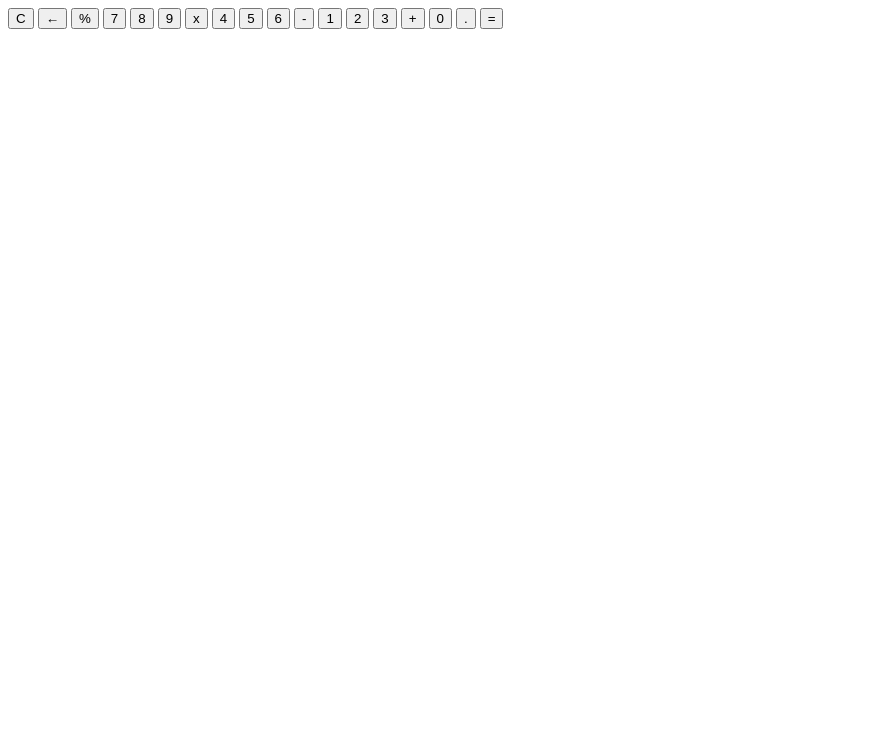
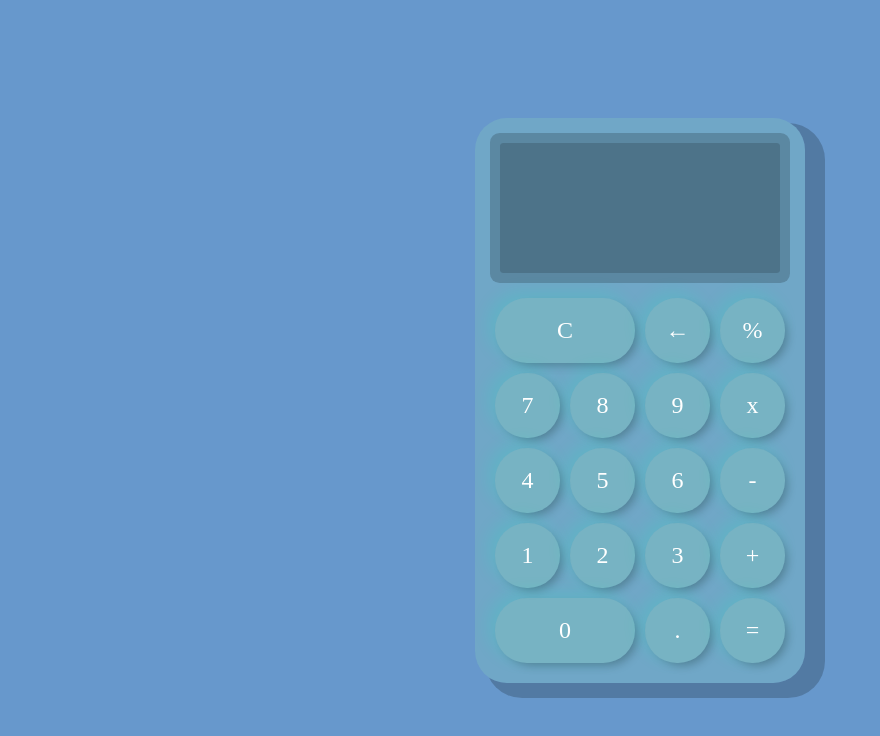
Before and after one commit to Juan-Carlos-Estevez-Vargas/Basic-Calculator-JavaScript, a plain HTML site: page index.html in a window 1280 px wide. Shown: the whole page, without its empty margins (0-880 px from the left). Drawn offline with Linux system fonts and the light colour scheme; a web font is replaced by a local one.

Commit message:
Adding CSS styles

```diff
--- /dev/null
+++ b/index.css
@@ -0,0 +1,72 @@
+* {
+  font-family: "Fraunces", serif;
+  color: white;
+}
+
+body {
+  margin: 0;
+  background-color: #528ac5df;
+}
+
+.container {
+  display: flex;
+  justify-content: center;
+  align-items: center;
+  height: 100vh;
+}
+
+.calculadora {
+  display: grid;
+  grid-template-columns: repeat(4, 75px);
+  grid-template-rows: 160px repeat(5, 75px);
+  background-color: rgba(142, 214, 180, 0.233);
+  padding: 15px;
+  border-radius: 32px;
+  box-shadow: 15px 10px 0px 5px #00000033;
+}
+
+button {
+  cursor: pointer;
+  margin: 5px;
+  padding: 0;
+  border-radius: 32px;
+  font-size: 1.5em;
+  border: none;
+  background-color: rgba(142, 214, 180, 0.233);
+  box-shadow: 5px 5px 10px -3px #00000040, -5px -5px 15px 3px #00ffc11f;
+}
+
+button:active {
+  background-color: #42ced377;
+}
+
+button:focus {
+  outline: none;
+}
+
+.display {
+  grid-column: 1 / -1;
+  padding: 16px;
+  display: flex;
+  margin: 10px 10px 20px;
+  flex-direction: column;
+  align-items: flex-end;
+  background-color: #00000050;
+  text-align: right;
+  justify-content: space-between;
+  word-break: break-all;
+  box-shadow: 0px 0px 0px 10px#00000030;
+  border-radius: 3px;
+}
+
+.col-2 {
+  grid-column: span 2;
+}
+
+#valor-actual {
+  font-size: 2em;
+}
+
+#valor-anterior {
+  font-size: 1.5em;
+}
--- a/index.html
+++ b/index.html
@@ -6,6 +6,7 @@
     <meta name="viewport" content="width=device-width, initial-scale=1.0">
     <title>Calculadora</title>
     <link rel="stylesheet" href="https://fonts.googleapis.com/css2?family=Fraunce&display=swap">
+    <link rel="stylesheet" href="index.css">
 </head>
 <body>
     <div class="container">
@@ -14,24 +15,24 @@
                 <div id="valor-anterio"></div>
                 <div id="valor-actual"></div>
             </div>
-            <button>C</button>
+            <button class="col-2">C</button>
             <button>&larr;</button>
-            <button>%</button>
-            <button>7</button>
-            <button>8</button>
-            <button>9</button>
-            <button>x</button>
-            <button>4</button>
-            <button>5</button>
-            <button>6</button>
-            <button>-</button>
-            <button>1</button>
-            <button>2</button>
-            <button>3</button>
-            <button>+</button>
-            <button>0</button>
-            <button>.</button>
-            <button>=</button>
+            <button class="operador">%</button>
+            <button class="numero">7</button>
+            <button class="numero">8</button>
+            <button class="numero">9</button>
+            <button class="operador">x</button>
+            <button class="numero">4</button>
+            <button class="numero">5</button>
+            <button class="numero">6</button>
+            <button class="operador">-</button>
+            <button class="numero">1</button>
+            <button class="numero">2</button>
+            <button class="numero">3</button>
+            <button class="operador">+</button>
+            <button class="col-2 numero">0</button>
+            <button class="numero">.</button>
+            <button class="operador">=</button>
         </div>
     </div>
 </body>
```
